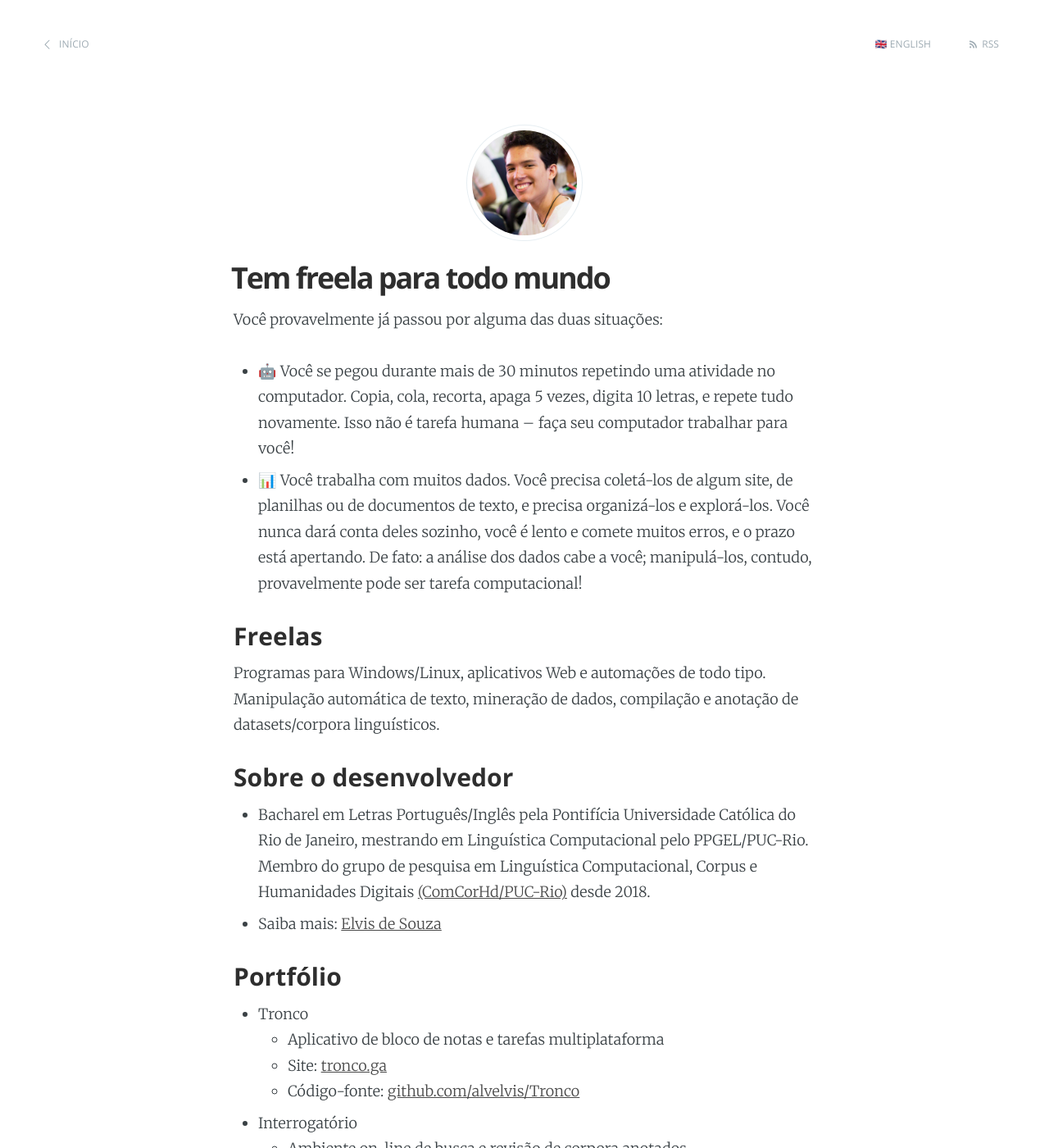
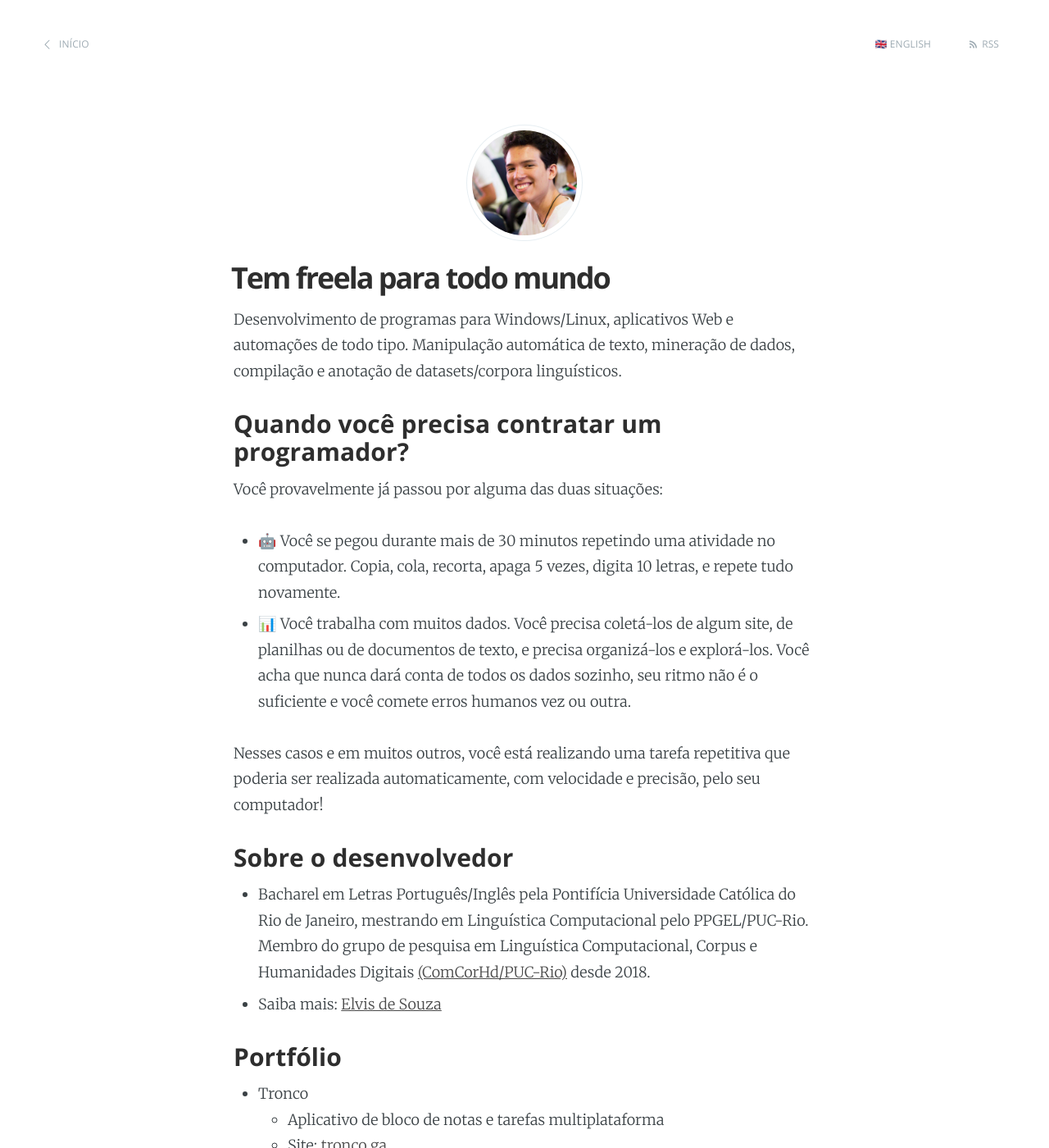
Before and after one commit to alvelvis/alvelvis.github.io, a Jekyll site: the page built from freela.md, in a window 1280 px wide and 1400 px high. Shown: the whole window at 82% size. Built offline with Jekyll 4.4.1, drawn with Linux system fonts in a browser that asks for light colours.

Commit message:
first post

```diff
--- a/freela.md
+++ b/freela.md
@@ -3,14 +3,16 @@ layout: page
 title: Tem freela para todo mundo
 ---
 
+Desenvolvimento de programas para Windows/Linux, aplicativos Web e automações de todo tipo. Manipulação automática de texto, mineração de dados, compilação e anotação de datasets/corpora linguísticos.
+
+### Quando você precisa contratar um programador?
+
 Você provavelmente já passou por alguma das duas situações:
 
-- 🤖 Você se pegou durante mais de 30 minutos repetindo uma atividade no computador. Copia, cola, recorta, apaga 5 vezes, digita 10 letras, e repete tudo novamente. Isso não é tarefa humana -- faça seu computador trabalhar para você!
-- 📊 Você trabalha com muitos dados. Você precisa coletá-los de algum site, de planilhas ou de documentos de texto, e precisa organizá-los e explorá-los. Você nunca dará conta deles sozinho, você é lento e comete muitos erros, e o prazo está apertando. De fato: a análise dos dados cabe a você; manipulá-los, contudo, provavelmente pode ser tarefa computacional!
+- 🤖 Você se pegou durante mais de 30 minutos repetindo uma atividade no computador. Copia, cola, recorta, apaga 5 vezes, digita 10 letras, e repete tudo novamente.
+- 📊 Você trabalha com muitos dados. Você precisa coletá-los de algum site, de planilhas ou de documentos de texto, e precisa organizá-los e explorá-los. Você acha que nunca dará conta de todos os dados sozinho, seu ritmo não é o suficiente e você comete erros humanos vez ou outra.
 
-### Freelas
-
-Programas para Windows/Linux, aplicativos Web e automações de todo tipo. Manipulação automática de texto, mineração de dados, compilação e anotação de datasets/corpora linguísticos.
+Nesses casos e em muitos outros, você está realizando uma tarefa repetitiva que poderia ser realizada automaticamente, com velocidade e precisão, pelo seu computador!
 
 ### Sobre o desenvolvedor
 
```
Also changed, not shown: english.md (+1 -1 lines).
